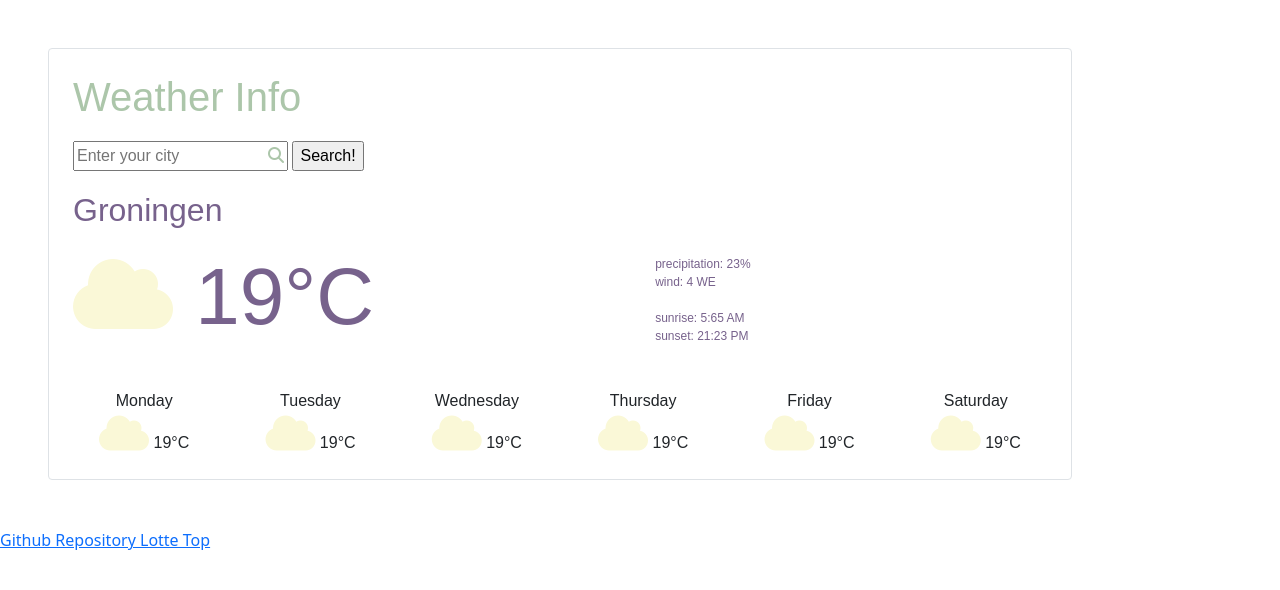
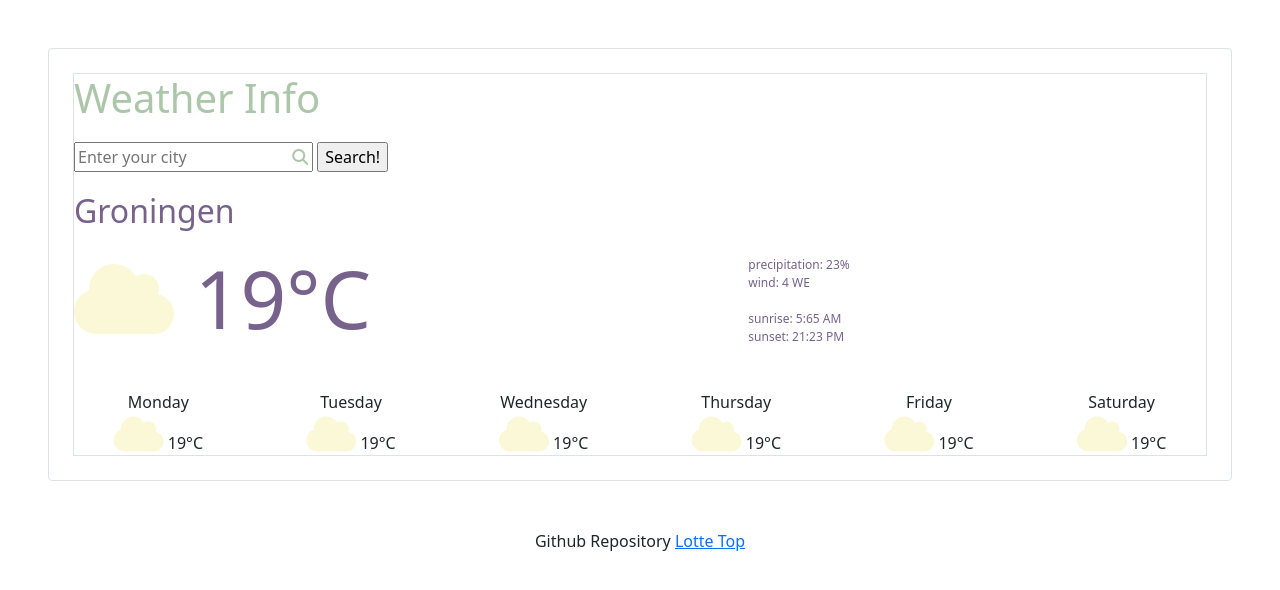
Before and after one commit to LotteTop/SheCodes-Plus-Project, a plain HTML site: page index.html in a window 1280 px wide. Drawn offline with nearby package versions, Linux system fonts and the light colour scheme.

Commit message:
Updated index.html

```diff
--- a/index.html
+++ b/index.html
@@ -19,7 +19,8 @@
     ></script>
   </head>
   <body>
-    <div class="body border rounded p-4 m-5">
+    <div class="border rounded p-4 m-5">
+      <div class="border">
         <header>
           <h1>Weather Info</h1>
           <span>
@@ -52,7 +53,6 @@
               sunset: 21:23 PM
             </p>
           </div>
-
           <p />
         </div>
         <div class="row week">
@@ -82,9 +82,11 @@
           </div>
         </div>
       </div>
+    </div>
     <div class="website">
-      <a href="https://www.github.com/LotteTop/SheCodes-Plus-Project" /> Github
-      Repository Lotte Top
+      Github Repository
+      <a href="https://www.github.com/LotteTop/SheCodes-Plus-Project" /> Lotte
+      Top
     </div>
     <script src="src/script.js"></script>
   </body>
--- a/src/style.css
+++ b/src/style.css
@@ -53,3 +53,7 @@ form {
 .week {
   text-align: center;
 }
+
+.website {
+  text-align: center;
+}
```
Lines whose indentation alone changed are shown as unchanged.
